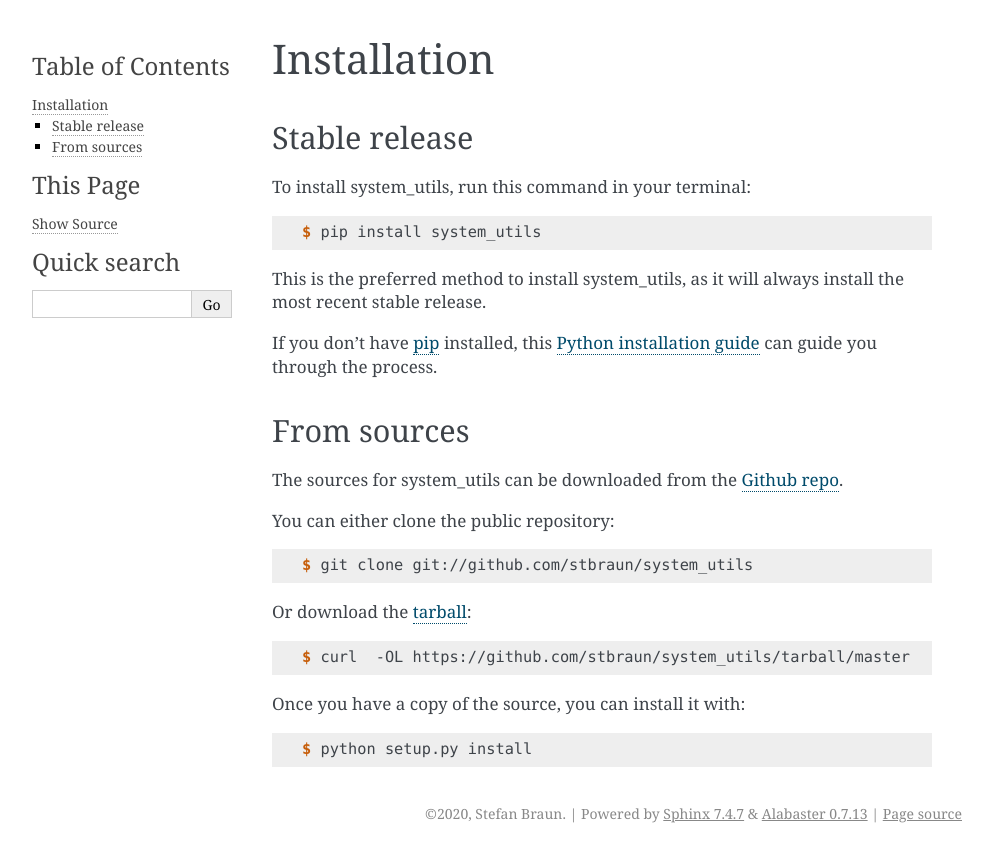
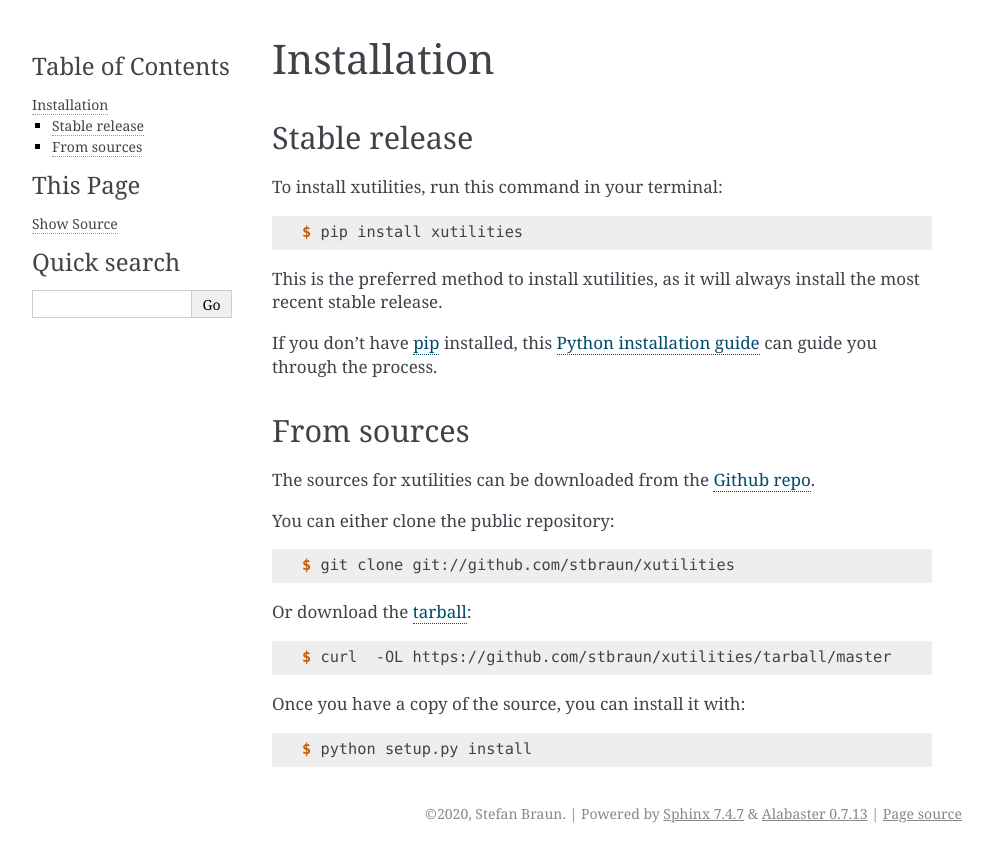
Before and after one commit to stbraun/xutilities, a Sphinx documentation site: the page built from docs/installation.rst, in a window 1280 px wide. Shown: the top 862 px of the page, without its empty margins (148-1141 px from the left). Built offline with Sphinx 7.4.7, drawn with Linux system fonts in a browser that asks for light colours; pages that are not in the unit, such as notebooks, are missing from menus.

```diff
--- a/docs/conf.py
+++ b/docs/conf.py
@@ -101,7 +101,7 @@ html_static_path = ['_static']
 # -- Options for HTMLHelp output ---------------------------------------
 
 # Output file base name for HTML help builder.
-htmlhelp_basename = 'system_utilsdoc'
+htmlhelp_basename = 'xutilitiesdoc'
 
 
 # -- Options for LaTeX output ------------------------------------------
--- a/docs/index.rst
+++ b/docs/index.rst
@@ -1,4 +1,4 @@
-Welcome to system_utils's documentation!
+Welcome to xutilities's documentation!
 ======================================
 
 .. toctree::
--- a/docs/installation.rst
+++ b/docs/installation.rst
@@ -8,13 +8,13 @@ Installation
 Stable release
 --------------
 
-To install system_utils, run this command in your terminal:
+To install xutilities, run this command in your terminal:
 
 .. code-block:: console
 
-    $ pip install system_utils
+    $ pip install xutilities
 
-This is the preferred method to install system_utils, as it will always install the most recent stable release.
+This is the preferred method to install xutilities, as it will always install the most recent stable release.
 
 If you don't have `pip`_ installed, this `Python installation guide`_ can guide
 you through the process.
@@ -26,19 +26,19 @@ you through the process.
 From sources
 ------------
 
-The sources for system_utils can be downloaded from the `Github repo`_.
+The sources for xutilities can be downloaded from the `Github repo`_.
 
 You can either clone the public repository:
 
 .. code-block:: console
 
-    $ git clone git://github.com/stbraun/system_utils
+    $ git clone git://github.com/stbraun/xutilities
 
 Or download the `tarball`_:
 
 .. code-block:: console
 
-    $ curl  -OL https://github.com/stbraun/system_utils/tarball/master
+    $ curl  -OL https://github.com/stbraun/xutilities/tarball/master
 
 Once you have a copy of the source, you can install it with:
 
@@ -47,5 +47,5 @@ Once you have a copy of the source, you can install it with:
     $ python setup.py install
 
 
-.. _Github repo: https://github.com/stbraun/system_utils
-.. _tarball: https://github.com/stbraun/system_utils/tarball/master
+.. _Github repo: https://github.com/stbraun/xutilities
+.. _tarball: https://github.com/stbraun/xutilities/tarball/master
--- a/docs/usage.rst
+++ b/docs/usage.rst
@@ -2,6 +2,6 @@
 Usage
 =====
 
-To use system_utils in a project::
+To use xutilities in a project::
 
-    import system_utils
+    import xutilities
--- a/noxfile.py
+++ b/noxfile.py
@@ -8,7 +8,7 @@ import nox
 def lint(session):
     """Run static analysis."""
     session.run("pipenv", "install", external=True)
-    session.run("flake8", "system_utils/", "tests/")
+    session.run("flake8", "xutilities/", "tests/")
 
 
 @nox.session(python=['3.7', '3.8'])
--- a/setup.cfg
+++ b/setup.cfg
@@ -7,7 +7,7 @@ tag = True
 search = version='{current_version}'
 replace = version='{new_version}'
 
-[bumpversion:file:system_utils/__init__.py]
+[bumpversion:file:xutilities/__init__.py]
 search = __version__ = '{current_version}'
 replace = __version__ = '{new_version}'
 
@@ -26,6 +26,4 @@ ignore = E302, E501
 test = pytest
 
 [tool:pytest]
-collect_ignore = ['setup.py']
-testpath=tests/
 norecursedirs = .git dist venv
```
Also changed, not shown: CONTRIBUTING.rst (+12 -12 lines), README.rst (+5 -5 lines), .travis.yml, 8 other files.
